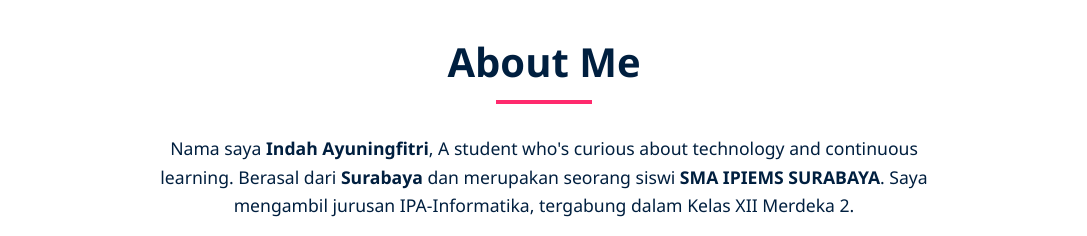
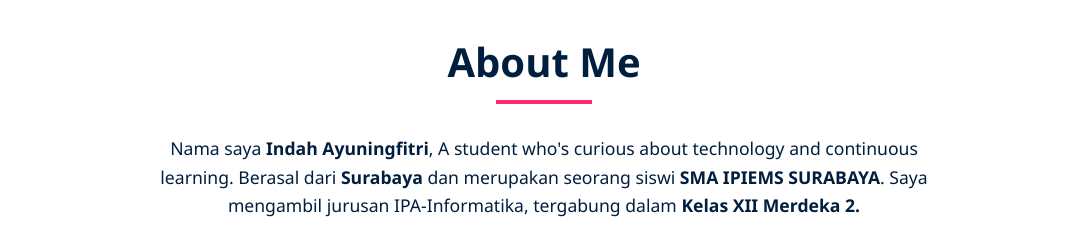
Before and after one commit to indahaftr/MyPortfolio, a plain HTML site: page index.html in a window 1280 px wide. Shown: the part 860-1096 px from the top of the page, without its empty margins (96-1183 px from the left). Drawn offline with Linux system fonts and the light colour scheme.

Commit message:
Update index.html

```diff
--- a/index.html
+++ b/index.html
@@ -44,7 +44,7 @@
                 Nama saya <strong>Indah Ayuningfitri</strong>,  A student who's curious about technology and continuous learning.
                 Berasal dari <strong>Surabaya</strong> dan merupakan seorang siswi
                 <strong>SMA IPIEMS SURABAYA</strong>. Saya mengambil jurusan
-                IPA-Informatika, tergabung dalam Kelas XII Merdeka 2.
+                IPA-Informatika, tergabung dalam <strong>Kelas XII Merdeka 2.</strong>
             </p>
             <p>
                 Saya bermimpi untuk menjadi seorang <strong>Data
```
